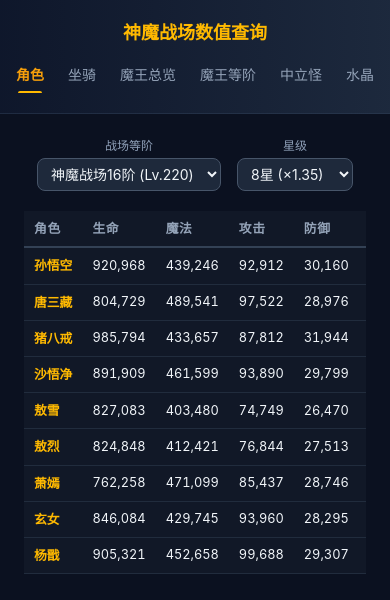
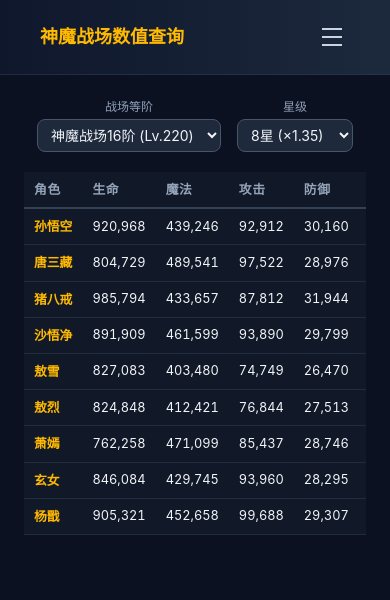
Before and after one commit to chen-1368/smzc, a React (Vite) app: page / in a window 390 px wide. Shown: the top 600 px of the page. Built offline with nearby package versions, Linux system fonts and the light colour scheme.

Commit message:
移动端适配菜单

```diff
--- a/src/App.jsx
+++ b/src/App.jsx
@@ -18,6 +18,7 @@ const TABS = [
 
 export default function App() {
   const [tab, setTab] = useState("role");
+  const [menuOpen, setMenuOpen] = useState(false);
 
   return (
     <div className="min-h-screen flex flex-col">
@@ -27,7 +28,7 @@ export default function App() {
             神魔战场数值查询
           </h1>
 
-          <nav className="flex items-center">
+          <nav className="hidden md:flex items-center">
             {TABS.map((t) => (
               <button
                 key={t.key}
@@ -43,8 +44,62 @@ export default function App() {
               </button>
             ))}
           </nav>
+
+          <button
+            className="md:hidden flex flex-col justify-center items-center gap-1.5 p-2"
+            onClick={() => setMenuOpen(!menuOpen)}
+          >
+            <span
+              className={`block w-5 h-0.5 bg-slate-300 transition-all duration-200 ${menuOpen ? "rotate-45 translate-y-2" : ""}`}
+            />
+            <span
+              className={`block w-5 h-0.5 bg-slate-300 transition-all duration-200 ${menuOpen ? "opacity-0" : ""}`}
+            />
+            <span
+              className={`block w-5 h-0.5 bg-slate-300 transition-all duration-200 ${menuOpen ? "-rotate-45 -translate-y-2" : ""}`}
+            />
+          </button>
         </div>
       </header>
+
+      {/* 右侧抽屉菜单 */}
+      <div
+        className={`fixed inset-0 z-30 md:hidden transition-opacity duration-300 ${
+          menuOpen
+            ? "opacity-100 pointer-events-auto"
+            : "opacity-0 pointer-events-none"
+        }`}
+      >
+        {/* 左侧遮罩 */}
+        <div
+          className="absolute inset-0 bg-black/50"
+          onClick={() => setMenuOpen(false)}
+        />
+
+        {/* 右侧菜单面板 */}
+        <nav
+          className={`absolute top-0 right-0 h-full w-52 bg-slate-900 shadow-2xl border-l border-slate-700/50 flex flex-col pt-6 px-6 transition-transform duration-300 ease-in-out ${
+            menuOpen ? "translate-x-0" : "translate-x-full"
+          }`}
+        >
+          {TABS.map((t) => (
+            <button
+              key={t.key}
+              onClick={() => {
+                setTab(t.key);
+                setMenuOpen(false);
+              }}
+              className={`text-left py-3 text-sm border-b border-slate-700/30 ${
+                tab === t.key
+                  ? "text-amber-400 font-semibold"
+                  : "text-slate-400"
+              }`}
+            >
+              {t.label}
+            </button>
+          ))}
+        </nav>
+      </div>
 
       <main className="flex-1 p-6">
         {tab === "role" && <RoleTab data={data} />}
--- a/src/index.css
+++ b/src/index.css
@@ -256,14 +256,7 @@ input[type="text"]::placeholder {
 }
 
 /* ===== 响应式 ===== */
-@media (max-width: 768px) {
-  header > div {
-    flex-direction: column;
-    gap: 0.75rem;
-  }
-}
-
-@media (max-width: 640px) {
+@media (max-width: 760px) {
   header h1 {
     font-size: 1.125rem;
   }
```
